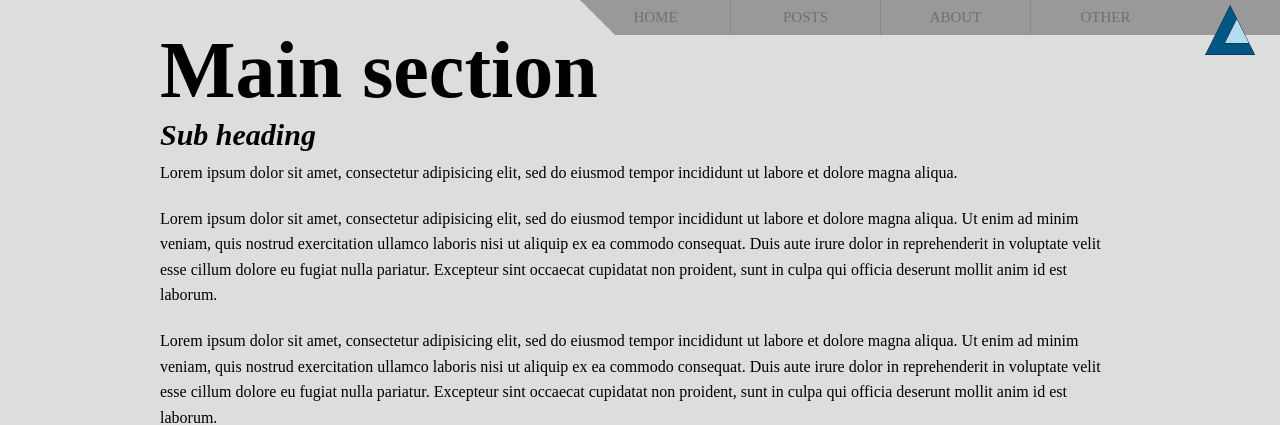
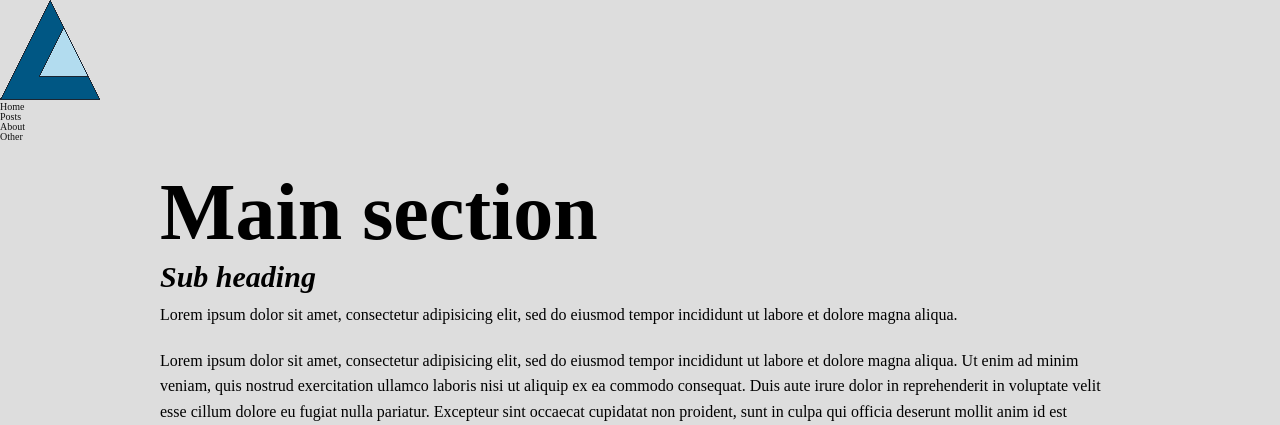
Before and after one commit to allanliebold/blog_project, a Django app: page / in a window 1280 px wide. Shown: the top 425 px of the page. Run offline with Django 3.2, Linux system fonts and the light colour scheme; style sheets or scripts are compiled from the project's sources.

Commit message:
moved nav styles out of base.scss

```diff
--- a/blog/static/sass/base/_base.scss
+++ b/blog/static/sass/base/_base.scss
@@ -43,6 +43,7 @@
 Basic Styles
 **********/
 body {
+    box-sizing: border-box;
     background-color: $color-background;
 }
 .wrapper {
@@ -69,75 +70,6 @@
 }
 
 /**********
-Nav
-**********/
-nav {
-    position: fixed;
-    top: 0;
-    right: 0;
-    left: 0;
-    z-index: 1;
-/*
-    background: linear-gradient(to bottom right,
-        rgba(155, 155, 155, 1),
-        rgba(100, 100, 100, 1));
-    box-shadow: 0 8px 10px rgba(0, 0, 0, 0.15);
-*/
-}
-
-nav figure {
-    position: absolute;
-    width: 5rem;
-    top: .5rem;
-    right: 2.5rem;
-    transition: all 1s ease-in-out;
-    z-index: 1;
-}
-
-nav figure:hover {
-    transform: rotateY(180deg);
-}
-
-nav figure img {
-    width: 100%;
-}
-
-nav ul {
-    background-color: #999;
-    clip-path: polygon(0 0, 100% 0, 100% 100%, 5% 100%);
-}
-nav li a {
-    color: #766e65;
-    text-transform: uppercase;
-    font-size: 1.5rem;
-    text-align: center;
-    transition: .15s background-color linear;
-}
-nav li a:hover,
-nav li a:focus,
-nav li a:active {
-    background-color: #8d8791;
-    color: #fff;
-}
-
-.primary-nav {
-    float: right;
-}
-.primary-nav > li {
-    float: left;
-}
-.primary-nav > li > a {
-    float: left;
-    padding: 1rem 0;
-    width: 15rem;
-    border-left: .1rem solid #8d8791;
-}
-
-.primary-nav > li:last-child {
-    width: 10rem;
-}
-
-/**********
 Content
 **********/
 .intro-content {
```
